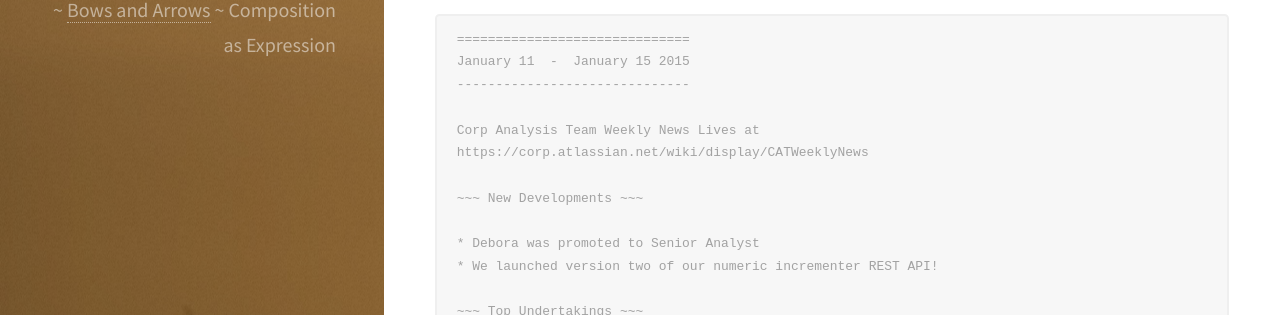
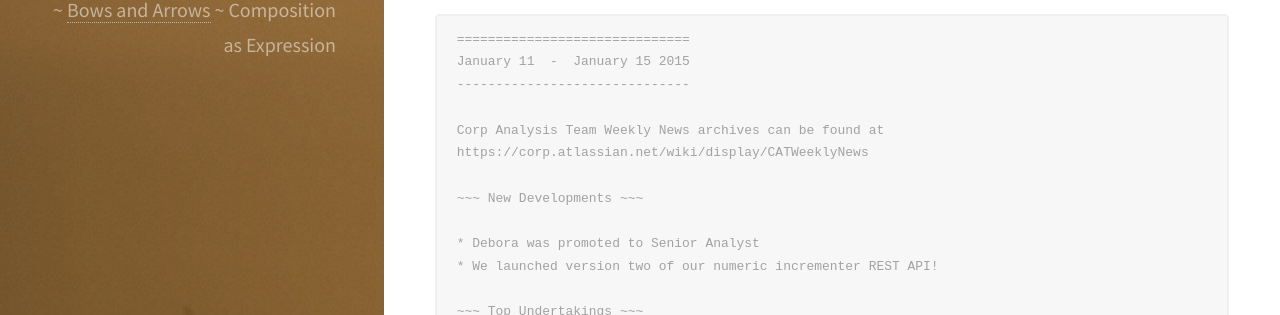
Before and after one commit to sordina/sordina.github.io, a Jekyll site: the page built from _posts/2016-01-18-1453121657-death-to-standups.markdown, in a window 1280 px wide and 1400 px high, scrolled down 1611 px. Shown: the part 228-543 px from the top of the window. Built offline with Jekyll 4.4.1, drawn with Linux system fonts in a browser that asks for light colours; some of the changed text lies outside the part shown.

Commit message:
final point on death to standups

```diff
--- a/_posts/2016-01-18-1453121657-death-to-standups.markdown
+++ b/_posts/2016-01-18-1453121657-death-to-standups.markdown
@@ -68,7 +68,7 @@ A possible remedy for this could be to rotate the editor.
     January 11  -  January 15 2015
     ------------------------------
 
-    Corp Analysis Team Weekly News Lives at
+    Corp Analysis Team Weekly News archives can be found at
     https://corp.atlassian.net/wiki/display/CATWeeklyNews
 
     ~~~ New Developments ~~~
```
Also changed, not shown: other parts of _posts/2016-01-18-1453121657-death-to-standups.markdown (+4 -0 lines).
